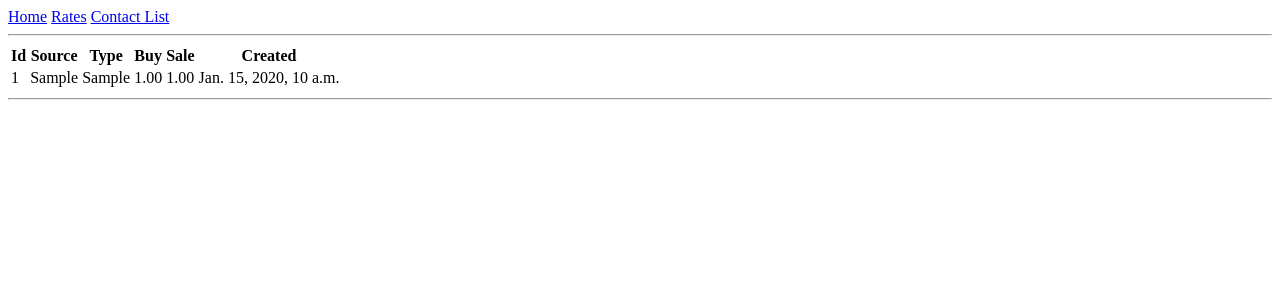
After one commit to MariiaPidisko/Currency, a Django app: page /rate/list/ in a window 1280 px wide. The commit adds this page. Shown: the top 300 px of the page. Run offline with Django 4.2, Linux system fonts and the light colour scheme; tables that the repository leaves empty hold one stand-in row (values such as "Sample post").

Commit message:
HomeWork6: Adding a Rate table

```diff
--- a/app/currency/models.py
+++ b/app/currency/models.py
@@ -1,4 +1,12 @@
 from django.db import models
+
+
+class Rate(models.Model):
+    type = models.CharField(max_length=10)   # noqa: A003
+    source = models.CharField(max_length=20)
+    created = models.DateTimeField()
+    buy = models.DecimalField(max_digits=10, decimal_places=2)
+    sale = models.DecimalField(max_digits=10, decimal_places=2)
 
 
 class ContactUs(models.Model):
--- a/app/currency/templates/base.html
+++ b/app/currency/templates/base.html
@@ -4,7 +4,7 @@
 
 <head>
     <meta charset="UTF-8">
-    <title>ContactUs</title>
+    <title>Currency Project</title>
 </head>
 
 <body>
--- a/app/currency/templates/includes/navbar.html
+++ b/app/currency/templates/includes/navbar.html
@@ -1,4 +1,5 @@
 <nav>
     <a href="/">Home</a>
+    <a href="/rate/list/">Rates</a>
     <a href="/cont/list/">Contact List</a>
 </nav>
--- /dev/null
+++ b/app/currency/templates/rate_list.html
@@ -0,0 +1,30 @@
+{% extends 'base.html' %}
+
+{% block content %}
+<hr>
+    <table>
+        <tr>
+            <th scope="col"> Id </th>
+            <th scope="col"> Source </th>
+            <th scope="col"> Type </th>
+            <th scope="col"> Buy </th>
+            <th scope="col"> Sale </th>
+            <th scope="col"> Created </th>
+        </tr>
+
+        {% for rate in rates %}
+
+        <tr>
+            <td> {{ rate.id }} </td>
+            <td> {{ rate.source }} </td>
+            <td> {{ rate.type }} </td>
+            <td> {{ rate.buy }} </td>
+            <td> {{ rate.sale }} </td>
+            <td> {{ rate.created }} </td>
+        </tr>
+
+        {% endfor %}
+
+    </table>
+<hr>
+{% endblock content %}
--- a/app/currency/views.py
+++ b/app/currency/views.py
@@ -1,6 +1,12 @@
 from currency.models import ContactUs
+from currency.models import Rate
 
 from django.shortcuts import render
+
+
+def rate_list(request):
+    rates = Rate.objects.all()
+    return render(request, 'rate_list.html', context={'rates': rates})
 
 
 def cont_list(request):
--- a/app/settings/urls.py
+++ b/app/settings/urls.py
@@ -5,6 +5,7 @@ from django.urls import path
 
 urlpatterns = [
     path('admin/', admin.site.urls),
+    path('rate/list/', currency_views.rate_list),
     path('', currency_views.index),
     path('cont/list/', currency_views.cont_list),
 ]
```
Also changed, not shown: app/currency/templates/cont_list.html (+4 -3 lines), app/currency/migrations/0002_rate.py (added), app/currency/migrations/0003_rename_bye_rate_buy.py (added).
